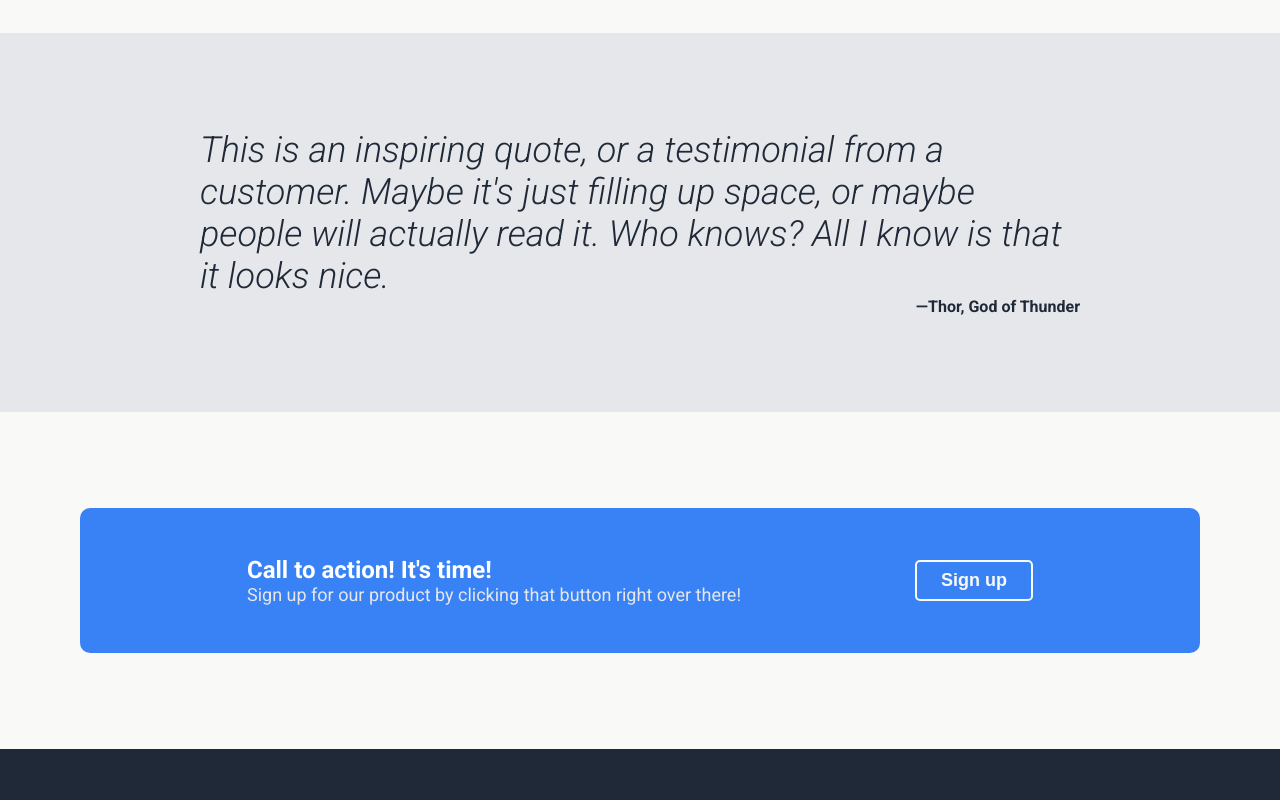
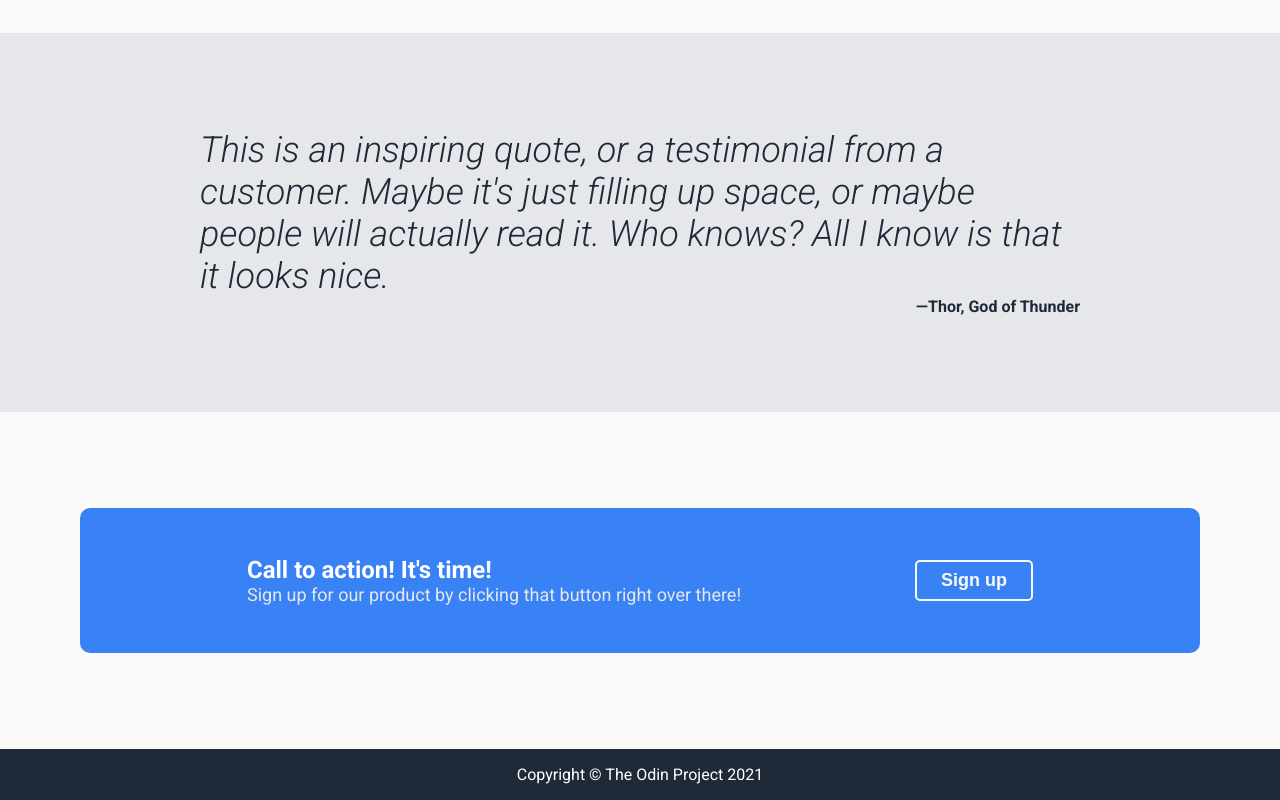
Before and after one commit to fiftythanks/landing_page, a plain HTML site: page index.html in a window 1280 px wide. Shown: the part 928-1728 px from the top of the page. Before the commit the page ends 1677 px from the top, so only its background shows below. Drawn offline with Linux system fonts and the light colour scheme.

Commit message:
Finish project

```diff
--- a/index.html
+++ b/index.html
@@ -61,6 +61,8 @@
       <button type="button" class="signup_button"><strong>Sign up</strong></button>
     </div>
   </section>
-  <footer></footer>
+  <footer>
+    <p>Copyright &copy The Odin Project 2021</p>
+  </footer>
 </body>
 </html>
--- a/style.css
+++ b/style.css
@@ -184,3 +184,11 @@ blockquote {
     border: 2px solid #f9faf8;
   }
 }
+
+footer {
+  margin-top: auto;
+
+  display: flex;
+  justify-content: center;
+  align-items: center;
+}
```
